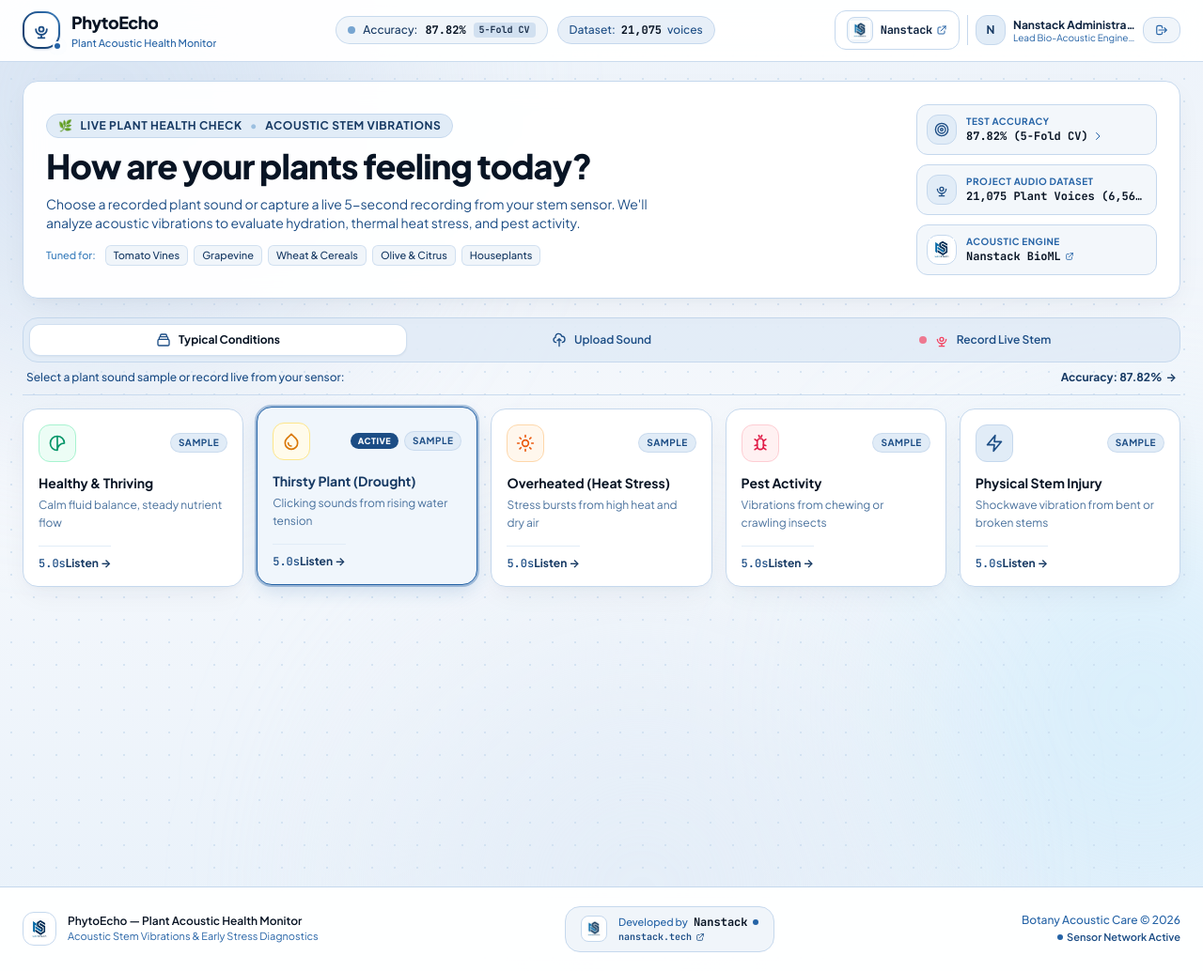
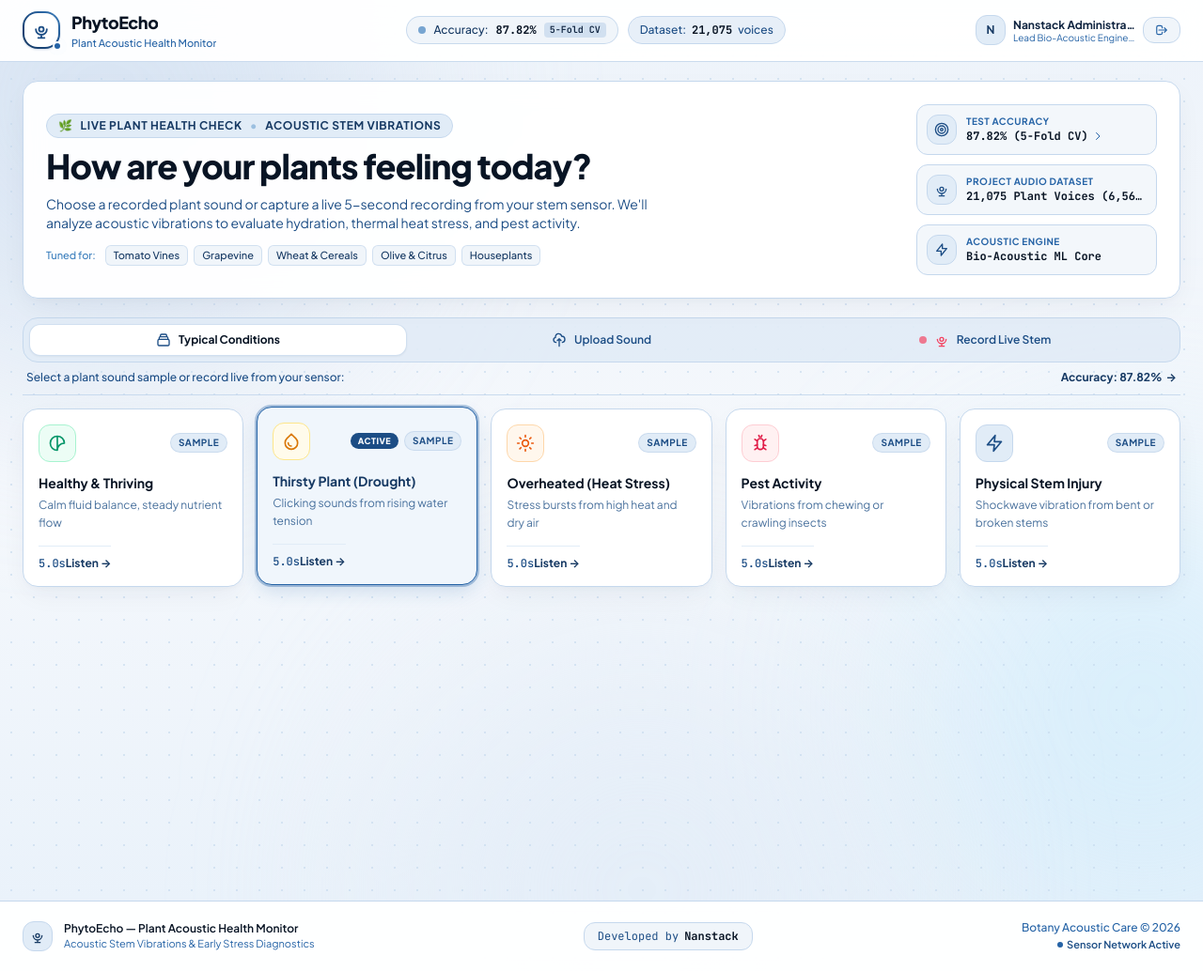
Before and after one commit to ahmadbuttt6741/plant-emit-sounds, a Flask app: page /dashboard in a window 1280 px wide. Shown: the whole page at 94% size. Run offline with Flask 3, Linux system fonts and the light colour scheme; a user stored in the database is signed in; data comes from the database, SQL or seed files in the repository; both versions use the stored data as it was after the commit; some libraries are stand-ins or nearby versions.

Commit message:
Keep company name once at page bottom without links

```diff
--- a/demo/templates/index.html
+++ b/demo/templates/index.html
@@ -3,7 +3,7 @@
 <head>
   <meta charset="UTF-8">
   <meta name="viewport" content="width=device-width, initial-scale=1.0, maximum-scale=5.0, viewport-fit=cover">
-  <title>PhytoEcho — Plant Acoustic Health Monitor | Developed by Nanstack</title>
+  <title>PhytoEcho — Plant Acoustic Health Monitor</title>
 
   <!-- Tailwind CSS CDN -->
   <script src="https://cdn.tailwindcss.com"></script>
@@ -186,28 +186,9 @@
         </div>
       </div>
 
-      <!-- Developed by Nanstack Badge with Logo & Link -->
+      <!-- User Profile & Sign Out Button -->
       <div class="flex items-center gap-2 shrink-0">
-        <a href="https://nanstack.tech" target="_blank" rel="noopener noreferrer"
-           title="Visit Nanstack Website"
-           class="group relative flex items-center gap-2 px-2.5 sm:px-3 py-1.5 rounded-xl bg-white border border-navy-200 hover:border-navy-400 hover:shadow-sm transition-all shadow-xs cursor-pointer">
-          <div class="w-6 h-6 sm:w-7 sm:h-7 rounded-lg bg-navy-50 p-0.5 flex items-center justify-center overflow-hidden shrink-0 border border-navy-200">
-            <img src="/static/images/nanstack_logo.jpg" alt="Nanstack Logo" class="w-full h-full object-contain">
-          </div>
-          <div class="text-left">
-            <div class="text-[8px] sm:text-[9px] uppercase tracking-wider text-navy-500 font-medium hidden xs:block">Developed by</div>
-            <div class="text-[11px] sm:text-xs font-bold text-navy-900 group-hover:text-navy-700 tracking-tight flex items-center gap-0.5 sm:gap-1 font-mono transition-colors">
-              <span class="hidden xs:inline">nanstack.tech</span>
-              <span class="xs:hidden">Nanstack</span>
-              <svg class="w-2.5 h-2.5 sm:w-3 sm:h-3 text-navy-600 group-hover:translate-x-0.5 group-hover:-translate-y-0.5 transition-transform" fill="none" stroke="currentColor" viewBox="0 0 24 24">
-                <path stroke-linecap="round" stroke-linejoin="round" stroke-width="2" d="M10 6H6a2 2 0 00-2 2v10a2 2 0 002 2h10a2 2 0 002-2v-4M14 4h6m0 0v6m0-6L10 14" />
-              </svg>
-            </div>
-          </div>
-        </a>
-
-        <!-- User Profile & Sign Out Button -->
-        <div class="flex items-center gap-1.5 sm:gap-2 shrink-0 pl-1 sm:pl-2 border-l border-navy-200">
+        <div class="flex items-center gap-1.5 sm:gap-2 shrink-0">
           <div class="hidden sm:flex items-center gap-2">
             <div class="w-8 h-8 rounded-xl bg-navy-100 text-navy-800 font-bold text-xs flex items-center justify-center border border-navy-200 shrink-0 shadow-2xs">
               {{ (user.full_name[:1] if user and user.full_name else 'B') }}
@@ -293,18 +274,15 @@
             </div>
           </div>
 
-          <a href="https://nanstack.tech" target="_blank" rel="noopener noreferrer" class="p-2.5 rounded-xl bg-navy-50/80 hover:bg-navy-100/90 border border-navy-200 hover:border-navy-400 transition-all flex items-center gap-2.5 group cursor-pointer shadow-2xs">
-            <div class="w-8 h-8 rounded-xl bg-white p-0.5 flex items-center justify-center shrink-0 shadow-xs border border-navy-200 group-hover:scale-105 transition-transform">
-              <img src="/static/images/nanstack_logo.jpg" alt="Nanstack" class="w-full h-full object-contain">
+          <div class="p-2.5 rounded-xl bg-navy-50/80 border border-navy-200 flex items-center gap-2.5 shadow-2xs">
+            <div class="w-8 h-8 rounded-xl bg-navy-100 text-navy-700 flex items-center justify-center shrink-0 border border-navy-200">
+              <svg class="w-4 h-4" fill="none" stroke="currentColor" viewBox="0 0 24 24"><path stroke-linecap="round" stroke-linejoin="round" stroke-width="2" d="M13 10V3L4 14h7v7l9-11h-7z" /></svg>
             </div>
             <div class="min-w-0">
               <div class="text-[9px] sm:text-[10px] text-navy-600 uppercase font-bold tracking-wider truncate">Acoustic Engine</div>
-              <div class="text-xs font-bold text-navy-950 group-hover:text-navy-700 transition-colors flex items-center gap-1 truncate font-mono">
-                <span>Nanstack BioML</span>
-                <svg class="w-2.5 h-2.5 text-navy-600" fill="none" stroke="currentColor" viewBox="0 0 24 24"><path stroke-linecap="round" stroke-linejoin="round" stroke-width="2" d="M10 6H6a2 2 0 00-2 2v10a2 2 0 002 2h10a2 2 0 002-2v-4M14 4h6m0 0v6m0-6L10 14"/></svg>
-              </div>
-            </div>
-          </a>
+              <div class="text-xs font-bold text-navy-950 font-mono truncate">Bio-Acoustic ML Core</div>
+            </div>
+          </div>
 
         </div>
 
@@ -839,45 +817,31 @@
     </div>
   </div>
 
-  <!-- Clean Light-Mode App Footer with "Developed by Nanstack" (White & Light Navy) -->
+  <!-- Clean Light-Mode App Footer (White & Light Navy) -->
   <footer class="relative z-10 border-t border-navy-200 bg-white/95 backdrop-blur-md px-4 sm:px-6 py-5 text-navy-600 break-inside-avoid">
     <div class="max-w-7xl mx-auto flex flex-col md:flex-row items-center justify-between gap-4">
 
       <!-- Brand & Description -->
-      <a href="https://nanstack.tech" target="_blank" rel="noopener noreferrer" class="flex items-center space-x-3 text-center md:text-left group cursor-pointer">
-        <div class="w-9 h-9 rounded-xl bg-white p-1 flex items-center justify-center overflow-hidden shrink-0 shadow-xs border border-navy-200 group-hover:scale-105 transition-transform">
-          <img src="/static/images/nanstack_logo.jpg" alt="Nanstack Logo" class="w-full h-full object-contain">
+      <div class="flex items-center space-x-3 text-center md:text-left">
+        <div class="w-8 h-8 rounded-xl bg-navy-100 border border-navy-200 flex items-center justify-center text-navy-800 shrink-0">
+          <svg class="w-4 h-4" fill="none" stroke="currentColor" viewBox="0 0 24 24"><path stroke-linecap="round" stroke-linejoin="round" stroke-width="2" d="M19 11a7 7 0 01-7 7m0 0a7 7 0 01-7-7m7 7v4m0 0H8m4 0h4m-4-8a3 3 0 100-6 3 3 0 000 6z" /></svg>
         </div>
         <div>
-          <div class="text-xs font-semibold text-navy-950 group-hover:text-navy-700 transition-colors">
+          <div class="text-xs font-semibold text-navy-950">
             PhytoEcho — Plant Acoustic Health Monitor
           </div>
           <div class="text-[11px] text-navy-600">
             Acoustic Stem Vibrations & Early Stress Diagnostics
           </div>
         </div>
-      </a>
-
-      <!-- Developed by Nanstack Central Signature Tag with Logo & Link -->
-      <div class="flex items-center">
-        <a href="https://nanstack.tech" target="_blank" rel="noopener noreferrer"
-           title="Visit nanstack.tech"
-           class="group inline-flex items-center gap-3 px-4 py-2 rounded-2xl bg-navy-50 border border-navy-200 hover:border-navy-400 hover:shadow-sm transition-all shadow-2xs">
-          <div class="w-7 h-7 rounded-lg bg-white p-0.5 flex items-center justify-center overflow-hidden shrink-0 border border-navy-200 shadow-xs">
-            <img src="/static/images/nanstack_logo.jpg" alt="Nanstack" class="w-full h-full object-contain">
-          </div>
-          <div class="text-left">
-            <div class="flex items-center gap-1.5">
-              <span class="text-[11px] text-navy-600 font-medium">Developed by</span>
-              <span class="text-xs font-bold text-navy-950 group-hover:text-navy-700 font-mono transition-colors">Nanstack</span>
-              <span class="w-1.5 h-1.5 rounded-full bg-navy-600"></span>
-            </div>
-            <div class="text-[10px] text-navy-700 group-hover:text-navy-900 font-mono flex items-center gap-1 font-semibold">
-              <span>nanstack.tech</span>
-              <svg class="w-2.5 h-2.5" fill="none" stroke="currentColor" viewBox="0 0 24 24"><path stroke-linecap="round" stroke-linejoin="round" stroke-width="2" d="M10 6H6a2 2 0 00-2 2v10a2 2 0 002 2h10a2 2 0 002-2v-4M14 4h6m0 0v6m0-6L10 14"/></svg>
-            </div>
-          </div>
-        </a>
+      </div>
+
+      <!-- Company Signature (Once at Page Bottom, No Link) -->
+      <div class="flex items-center font-mono text-xs">
+        <div class="inline-flex items-center gap-1.5 px-3.5 py-1.5 rounded-xl bg-navy-50 border border-navy-200 text-navy-700 shadow-2xs">
+          <span>Developed by</span>
+          <span class="font-bold text-navy-950">Nanstack</span>
+        </div>
       </div>
 
       <!-- System Status -->
```
Also changed, not shown: demo/templates/landing.html (+15 -38 lines), demo/users.db.
